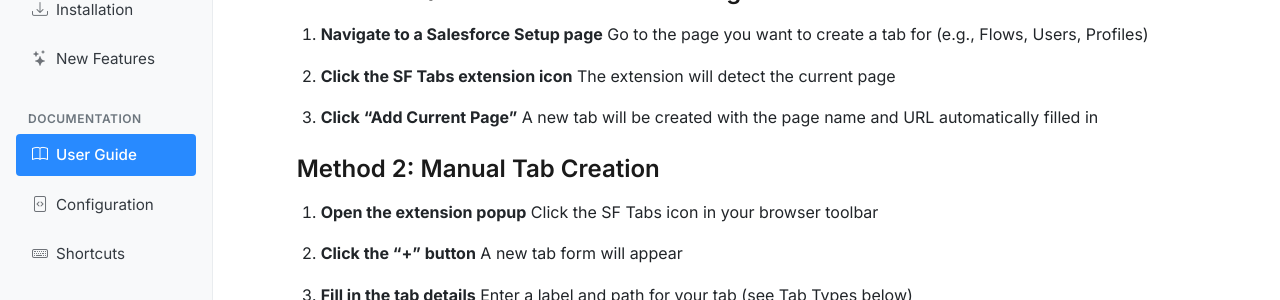
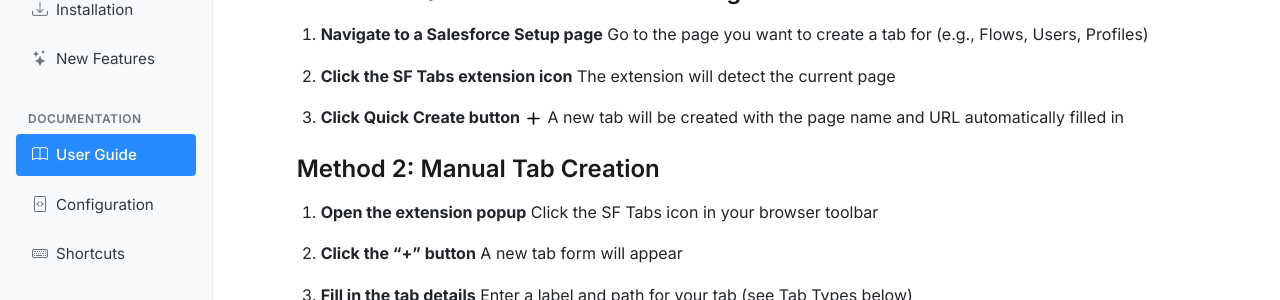
Before and after one commit to chrisrouse/sftabs, a Jekyll site: the page built from docs/user-guide.md, in a window 1280 px wide and 900 px high, scrolled down 986 px. Shown: the part 153-453 px from the top of the window. Built offline with Jekyll 4.4.1, drawn with Linux system fonts in a browser that asks for light colours; nearby versions of some CDN libraries.

Commit message:
Add SVG icons and update user-guide to use inline icons

```diff
--- a/docs/user-guide.md
+++ b/docs/user-guide.md
@@ -45,7 +45,7 @@
 2. **Click the SF Tabs extension icon**
    The extension will detect the current page
 
-3. **Click "Add Current Page"**
+3. **Click Quick Create button <img src="{{ '/assets/images/icons/quick-add.svg' | relative_url }}" alt="Quick Add" style="display: inline; height: 1.2em; vertical-align: middle;">**
    A new tab will be created with the page name and URL automatically filled in
 
 ### Method 2: Manual Tab Creation
```
Also changed, not shown: docs/assets/images/icons/profiles.svg (added), docs/assets/images/icons/quick-add.svg (added), docs/assets/images/icons/settings.svg (added), docs/assets/images/icons/storage.svg (added).
